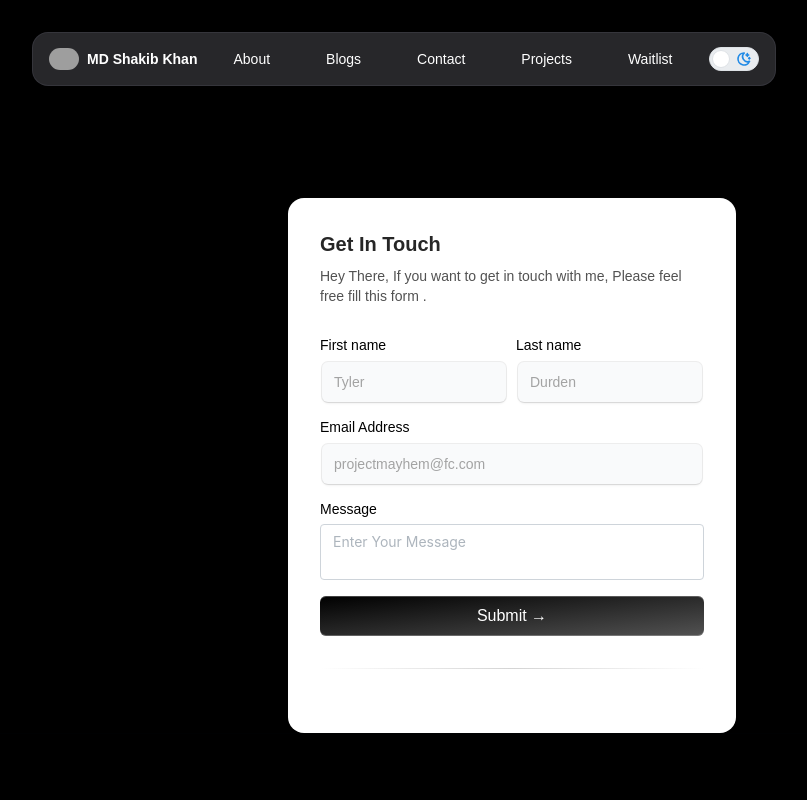
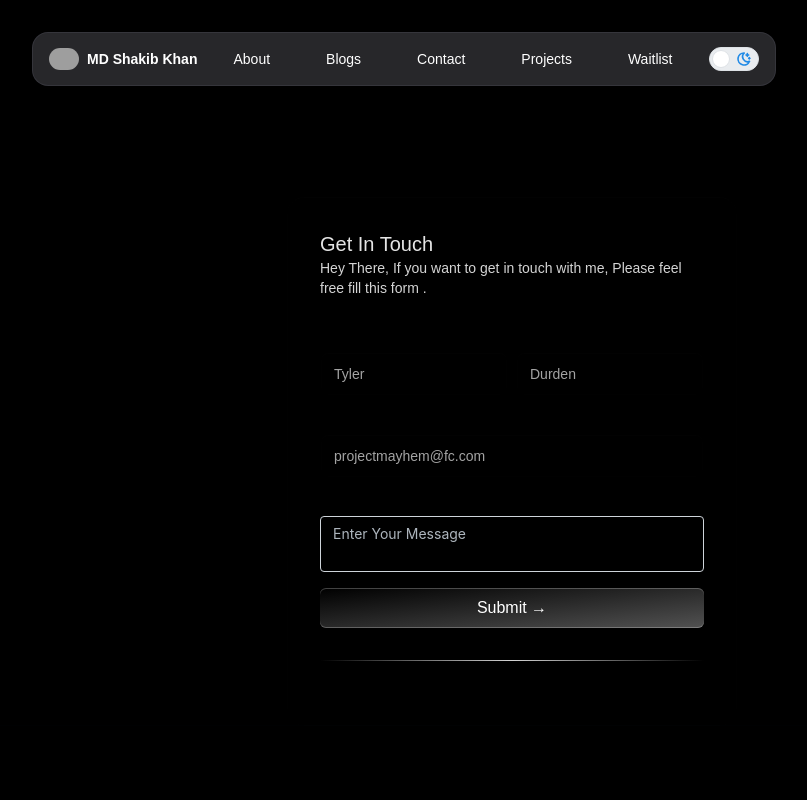
Before and after one commit to md-shakib-khan/portfolio, a Next.js app in the folder web/: page /contact in a window 1280 px wide. Shown: the top 800 px of the page, without its empty margins (128-935 px from the left). Built offline with nearby package versions, Linux system fonts and the light colour scheme; grey boxes are pictures that could not be loaded.

Commit message:
added theme system in contact page

```diff
--- a/web/components/ContactFormDemo.tsx
+++ b/web/components/ContactFormDemo.tsx
@@ -1,48 +1,84 @@
 "use client";
+import { useGlobalContext } from "@/context/GlobalContextProvider";
+import { cn } from "@/lib/utils";
+import { Textarea } from "@mantine/core";
 import React from "react";
+import { Input } from "./ui/input";
 import { Label } from "./ui/label";
-import { Input } from "./ui/input";
-import { cn } from "@/lib/utils";
-import {
-  IconBrandGithub,
-  IconBrandGoogle,
-  IconBrandOnlyfans,
-} from "@tabler/icons-react";
-import { Textarea } from "@mantine/core";
 
 export function ContactFormDemo() {
+  const { theme } = useGlobalContext();
   const handleSubmit = (e: React.FormEvent<HTMLFormElement>) => {
     e.preventDefault();
     console.log("Form submitted");
   };
   return (
-    <div className="max-w-md w-full mx-auto rounded-none md:rounded-2xl p-4 md:p-8 shadow-input bg-white dark:bg-black lg:mt-20">
-      <h2 className="font-bold text-xl text-neutral-800 dark:text-neutral-200">
+    <div
+      className={`"" ${
+        theme === "dark"
+          ? "bg-black max-w-md w-full mx-auto rounded-none md:rounded-2xl p-4 md:p-8 shadow-input lg:mt-20"
+          : "bg-white max-w-md w-full mx-auto rounded-none md:rounded-2xl p-4 md:p-8 shadow-input lg:mt-20"
+      }`}
+    >
+      <h2
+        className={`"font-bold text-xl " ${
+          theme === "dark" ? "text-neutral-200" : "text-neutral-800 "
+        }`}
+      >
         Get In Touch
       </h2>
-      <p className="text-neutral-600 text-sm max-w-sm mt-2 dark:text-neutral-300">
-        Hey There, If you want to get in touch with me, Please feel free fill this form .
+      <p
+        className={`" text-sm max-w-sm mt-2" ${
+          theme === "dark" ? "text-neutral-300" : "text-neutral-600"
+        }`}
+      >
+        Hey There, If you want to get in touch with me, Please feel free fill
+        this form .
       </p>
 
       <form className="my-8" onSubmit={handleSubmit}>
         <div className="flex flex-col md:flex-row space-y-2 md:space-y-0 md:space-x-2 mb-4">
           <LabelInputContainer>
             <Label htmlFor="firstname">First name</Label>
-            <Input id="firstname" placeholder="Tyler" type="text" />
+            <Input
+              style={{ backgroundColor: theme === "dark" ? "#000" : "#fff" }}
+              id="firstname"
+              placeholder="Tyler"
+              type="text"
+            />
           </LabelInputContainer>
           <LabelInputContainer>
             <Label htmlFor="lastname">Last name</Label>
-            <Input id="lastname" placeholder="Durden" type="text" />
+            <Input
+              style={{ backgroundColor: theme === "dark" ? "#000" : "#fff" }}
+              id="lastname"
+              placeholder="Durden"
+              type="text"
+            />
           </LabelInputContainer>
         </div>
         <LabelInputContainer className="mb-4">
           <Label htmlFor="email">Email Address</Label>
-          <Input id="email" placeholder="projectmayhem@fc.com" type="email" />
+          <Input
+            style={{ backgroundColor: theme === "dark" ? "#000" : "#fff" }}
+            id="email"
+            placeholder="projectmayhem@fc.com"
+            type="email"
+          />
         </LabelInputContainer>
         <LabelInputContainer className="mb-4">
           <Label htmlFor="message">Message</Label>
           {/* <Input id="message" placeholder="Enter Your Message" type="text"/> */}
-          <Textarea id="message" placeholder="Enter Your Message" />
+          <Textarea
+            id="message"
+            placeholder="Enter Your Message"
+            styles={{
+              input: {
+                backgroundColor: theme === "dark" ? "#000" : "#fff",
+                color: theme === "dark" ? "#fff" : "#000",
+              },
+            }}
+          />
         </LabelInputContainer>
 
         <button
```
